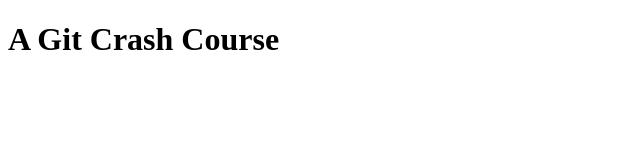
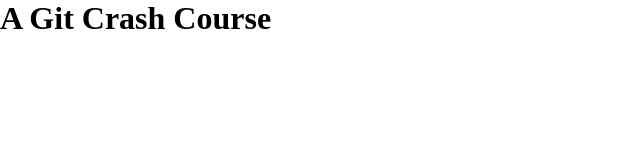
Before and after one commit to MarcosZapata/GitCrashCourse, a plain HTML site: page index.html in a window 1280 px wide. Shown: the whole page, without its empty margins (0-640 px from the left). Drawn offline with Linux system fonts and the light colour scheme.

Commit message:
added a README file plus last min updates

```diff
--- a/assets/css/main.css
+++ b/assets/css/main.css
@@ -1,3 +1 @@
-* {
-    margin: 0;
-}
+* { margin: 0;}
--- a/index.html
+++ b/index.html
@@ -10,7 +10,7 @@
         <title>Git Crash Course</title>
         <meta name="description" content="">
         <meta name="viewport" content="width=device-width, initial-scale=1">
-        <link rel="stylesheet" href="">
+        <link rel="stylesheet" href="assets/css/main.css">
     </head>
     <body>
         <!--[if lt IE 7]>
```
Also changed, not shown: 1 other file.
